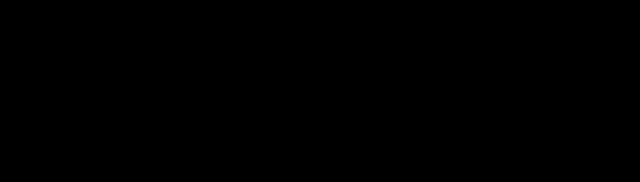
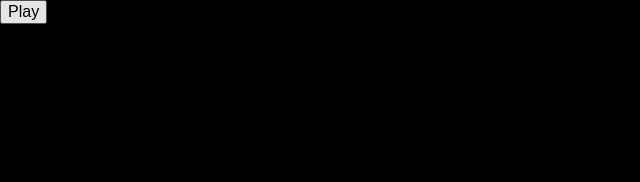
Before and after one commit to Mate088/sound-visualization, a plain HTML site: page index.html in a window 1280 px wide. Shown: the whole page, without its empty margins (0-640 px from the left). Drawn offline with Linux system fonts and the light colour scheme.

Commit message:
Add HTML for fireplace effect

```diff
--- a/index.html
+++ b/index.html
@@ -8,6 +8,12 @@
 
 </head>
 <body>
+    <div class="playes">
+        <div class="player__panel">
+            <button class="player-btn">Play</button>
+        </div>
+        <canvas class="player__fireplace" id="player-fireplace"></canvas>
+    </div>
     <script defer src="/js/index.js"></script>
 </body>
 </html>
```
